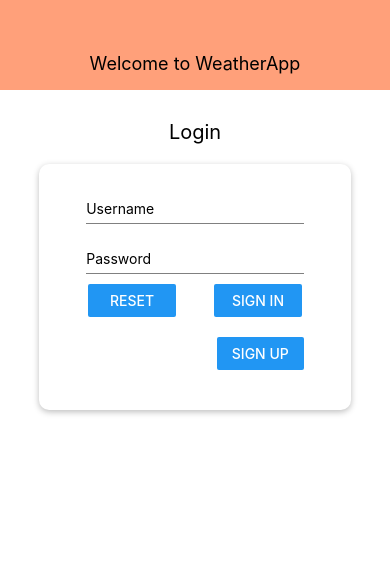
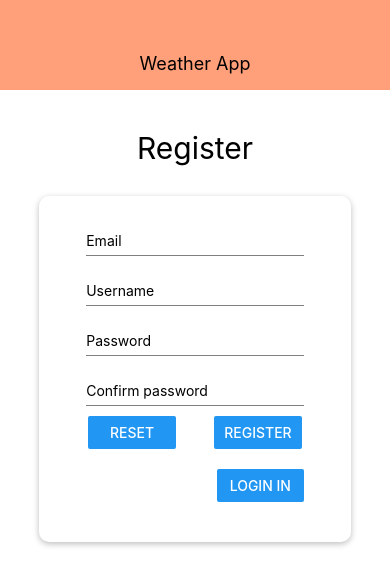
Before and after one commit to ShubhamRanaDev/NativeProject, a React Native app: screen / in a window 390 px wide. Shown: the top 586 px of the page. Built offline with nearby package versions, Linux system fonts and the light colour scheme.

Commit message:
register update

```diff
--- a/App.js
+++ b/App.js
@@ -1,11 +1,13 @@
 import React from 'react'
 import { StyleSheet, View, Button } from 'react-native'
 import Login from './components/login'
+import Register from './components/register'
 
 export default function App () {
   return (
     <View style={styles.screen}>
-      <Login />
+      {/* <Login /> */}
+      <Register />
     </View>
   )
 }
--- /dev/null
+++ b/components/register.js
@@ -0,0 +1,96 @@
+import React from 'react'
+import { View, StyleSheet, Text, TextInput, Button } from 'react-native'
+import Header from './Header'
+
+const Register = props => {
+  return (
+      <View>
+        <Header title="Weather App" />
+        <View style={styles.loginContainer}>
+        <Text style={styles.intro}>
+                    Register
+                </Text>
+            <View style={styles.inputContainer}>
+                <TextInput placeholder="Email" style={styles.input}/>
+                <TextInput placeholder="Username" style={styles.input}/>
+                <TextInput placeholder="Password" style={styles.input}/>
+                <TextInput placeholder="Confirm password" style={styles.input}/>
+
+                <View style={styles.buttonContainer}>
+            <View style={styles.button}>
+              <Button title='Reset' />
+            </View>
+            <View style={styles.button}>
+              <Button title='Register' />
+            </View>
+          </View>
+          <View style={styles.registerContainer}>
+            <View style={styles.registerText}>
+              <Button title='Login In' />
+            </View>
+          </View>
+            </View>
+        </View>
+      </View>
+  )}
+
+  const styles = StyleSheet.create({
+      intro:{
+          textAlign:"center",
+          padding:10,
+          fontSize:30
+      },
+      loginContainer: {
+        alignItems: 'center',
+        justifyContent: 'center',
+        marginVertical: 30
+      },
+      text: {
+        fontSize: 20
+      },
+      inputContainer: {
+        width: '80%',
+        shadowColor: 'black',
+        shadowOffset: {
+          width: 0,
+          height: 2
+        },
+        shadowOpacity: 0.26,
+        shadowRadius: 6,
+        elevation: 6,
+        backgroundColor: 'white',
+        borderRadius: 10,
+        padding: 20,
+        marginVertical: 20,
+        textAlign: 'center',
+        alignItems: 'center',
+        justifyContent: 'center'
+
+      },
+      input: {
+        width: '80%',
+        height: 30,
+        borderBottomColor: 'grey',
+        borderBottomWidth: 1,
+        marginVertical: 10
+      },
+      buttonContainer: {
+        width: '100%',
+        flexDirection: 'row',
+        justifyContent: 'space-around',
+        paddingHorizontal: 10
+      },
+      button: {
+        width: '35%'
+      },
+      registerContainer: {
+        width: '80%',
+        alignItems: 'flex-end',
+        marginVertical: 20
+      },
+      registerText: {
+        width: '40%',
+        textAlign: 'center'
+      }
+  })
+  export default Register
```
